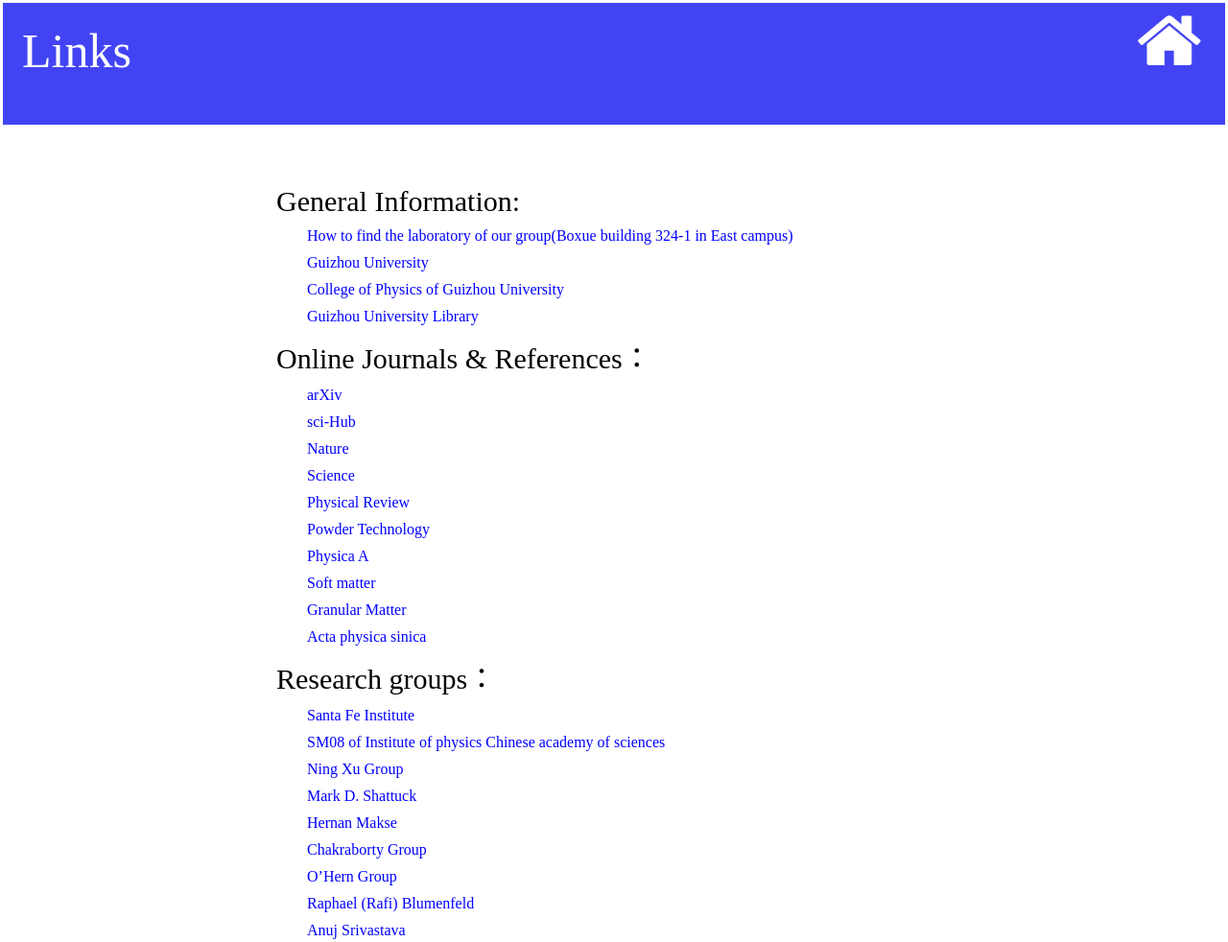
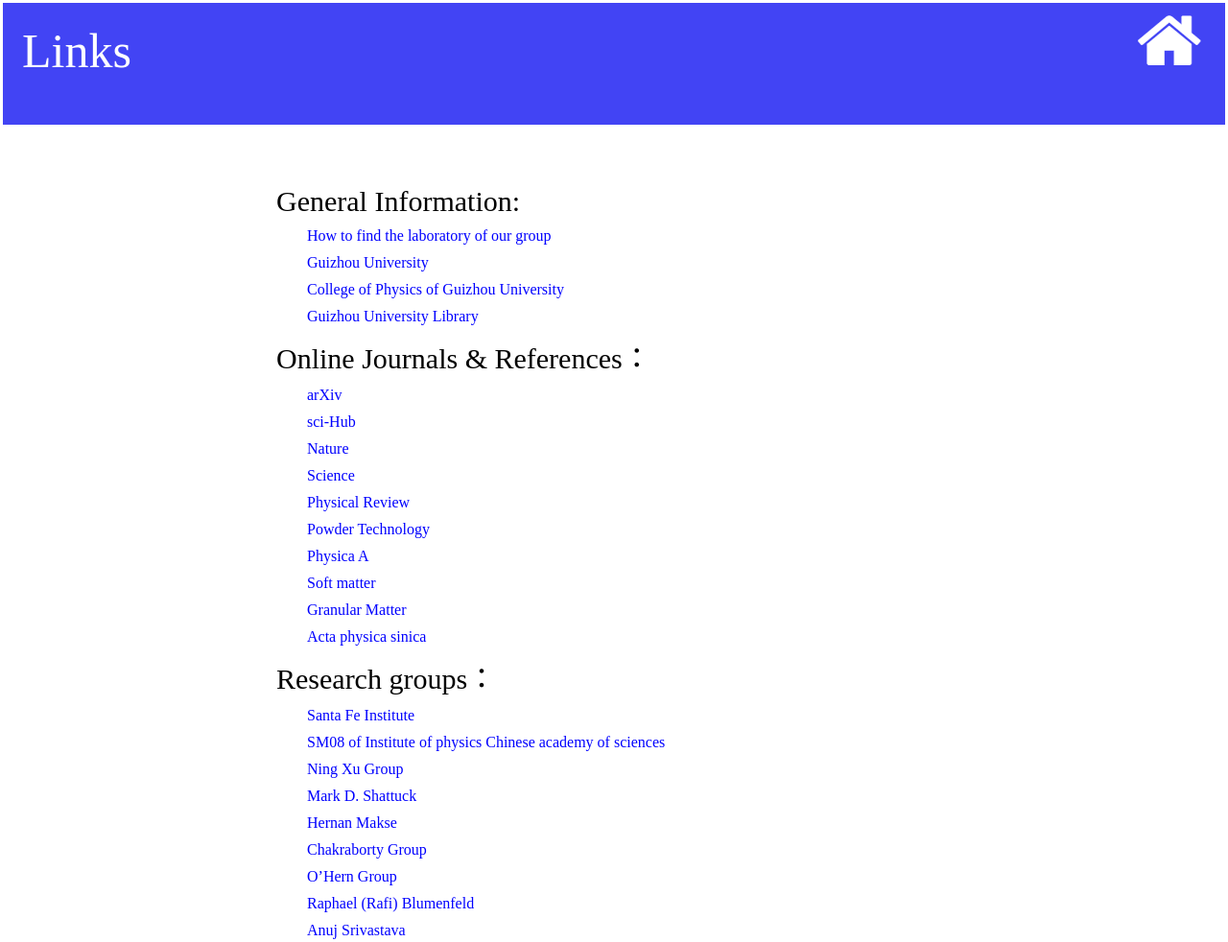
Before and after one commit to zxg20061289/github.io, a plain HTML site: page Links.html in a window 1280 px wide. Shown: the whole page at 96% size. Drawn offline with Linux system fonts and the light colour scheme.

Commit message:
Update Links.html

```diff
--- a/Links.html
+++ b/Links.html
@@ -56,7 +56,7 @@
     </dt>
     <dd>
       <a href="http://map.gzu.edu.cn/web/index.html" target="_blank">
-        How to find the laboratory of our group(Boxue building 324-1 in East campus)
+        How to find the laboratory of our group
       </a>
     </dd>
     <dd>
```
